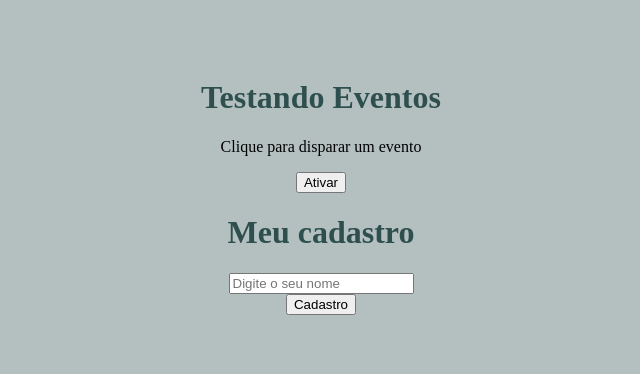
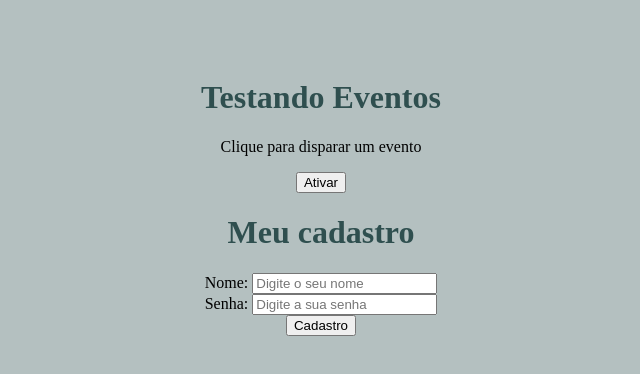
Before and after one commit to anaclarapedrozo/projeto_github, a React (Create React App) app in the folder curso.React/meu-projeto/: page / in a window 1280 px wide. Shown: the top 374 px of the page, without its empty margins (319-959 px from the left). Built offline with nearby package versions, Linux system fonts and the light colour scheme.

Commit message:
Aula 10 React - UseState na prática

```diff
--- a/curso.React/meu-projeto/src/components/Form.js
+++ b/curso.React/meu-projeto/src/components/Form.js
@@ -1,23 +1,38 @@
-function Form () {
+import { useState } from "react";
 
-    function cadastrar (evt) {
-        evt.preventDefault()
-        console.log('Cadastrou o usuário')
+function Form() {
+  function cadastrar(evt) {
+    evt.preventDefault();
+    console.log(`O usuário ${name} foi cadastrado com a senha ${password}`);
+    console.log("Cadastrou o usuário");
   }
+  const [name, setName] = useState();
+  const [password, setPassword] = useState();
 
-    return(
+  return (
     <div>
       <h1>Meu cadastro</h1>
       <form onSubmit={cadastrar}>
         <div>
-                    <input type='text' placeholder="Digite o seu nome"/>
+          <label htmlFor="name" id="name" name="name">
+            Nome:{" "}
+          </label>
+          <input
+            type="text"
+            placeholder="Digite o seu nome"
+            onChange={(e) => setName(e.target.value)}
+          />
         </div>
         <div>
-                    <input type='submit' value='Cadastro'/>
+          <label htmlFor="password">Senha: </label>
+          <input type="text" placeholder="Digite a sua senha" onChange={(e) => setPassword(e.target.value)}/>
+        </div>
+        <div>
+          <input type="submit" value="Cadastro" />
         </div>
       </form>
     </div>
-    )
+  );
 }
 
-export default Form
+export default Form;
```
Lines whose indentation alone changed are shown as unchanged.
